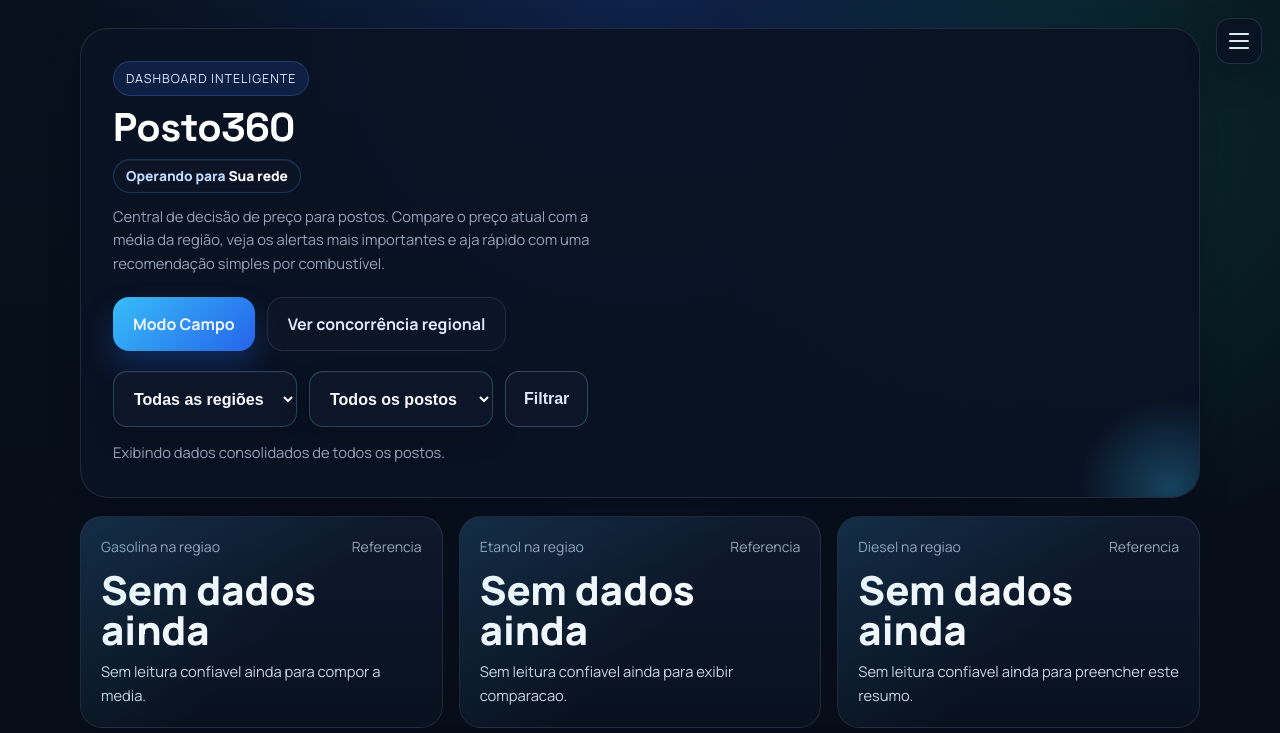
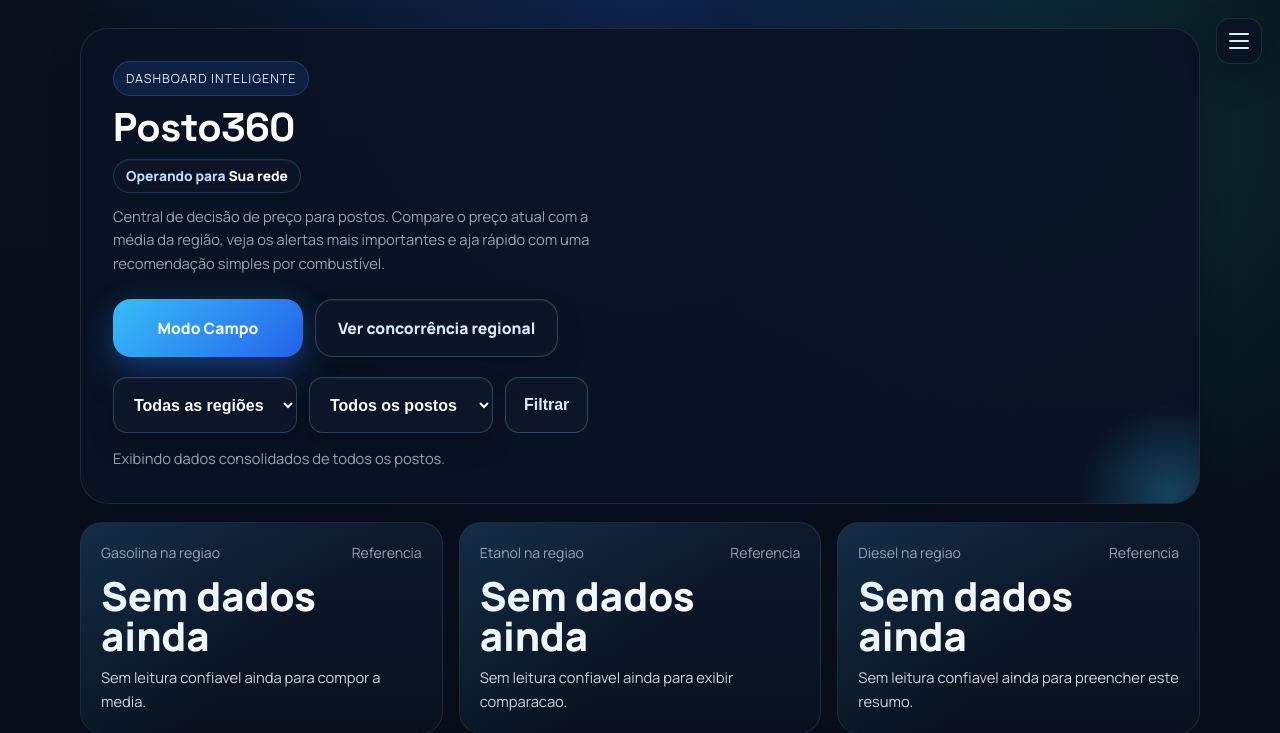
Before and after one commit to eduardoassisbretas-hash/posto360-mvp, a FastAPI app: template app/templates/index.html in a window 1280 px wide. Shown: the top 733 px of the page. Run offline with FastAPI, Linux system fonts and the light colour scheme; the template is opened without the code that fills it, so the values that code supplies are empty; some libraries are stand-ins or nearby versions.

Commit message:
Atualização e melhorias no Posto360

```diff
--- a/app/templates/index.html
+++ b/app/templates/index.html
@@ -520,7 +520,28 @@
             display: flex;
             flex-direction: column;
             gap: 12px;
-            margin-top: 22px;
+            width: 100%;
+            margin-top: 24px;
+        }
+
+        .hero-actions .btn-primary,
+        .hero-actions .btn-secondary {
+            min-height: 58px;
+            padding: 0 22px;
+            border-radius: 18px;
+            font-size: 0.98rem;
+            font-weight: 850;
+        }
+
+        .hero-actions .btn-primary {
+            background: linear-gradient(135deg, #38bdf8 0%, #2563eb 100%);
+            box-shadow: 0 18px 36px rgba(37, 99, 235, 0.34), 0 0 28px rgba(56, 189, 248, 0.12);
+        }
+
+        .hero-actions .btn-secondary {
+            border-color: rgba(125, 211, 252, 0.24);
+            background: rgba(15, 23, 42, 0.7);
+            box-shadow: inset 0 1px 0 rgba(255, 255, 255, 0.04), 0 14px 28px rgba(2, 6, 23, 0.16);
         }
 
         .filter-bar {
@@ -1221,8 +1242,8 @@
             }
 
             .hero-actions {
-                gap: 10px;
-                margin-top: 18px;
+                gap: 12px;
+                margin-top: 22px;
             }
 
             .stat-card,
@@ -1306,11 +1327,21 @@
             .hero-actions {
                 flex-direction: row;
                 align-items: center;
+                width: auto;
+                gap: 12px;
             }
 
             .btn-primary,
             .btn-secondary {
                 width: auto;
+            }
+
+            .hero-actions .btn-primary {
+                min-width: 190px;
+            }
+
+            .hero-actions .btn-secondary {
+                min-width: 240px;
             }
 
             .filter-form {
```
